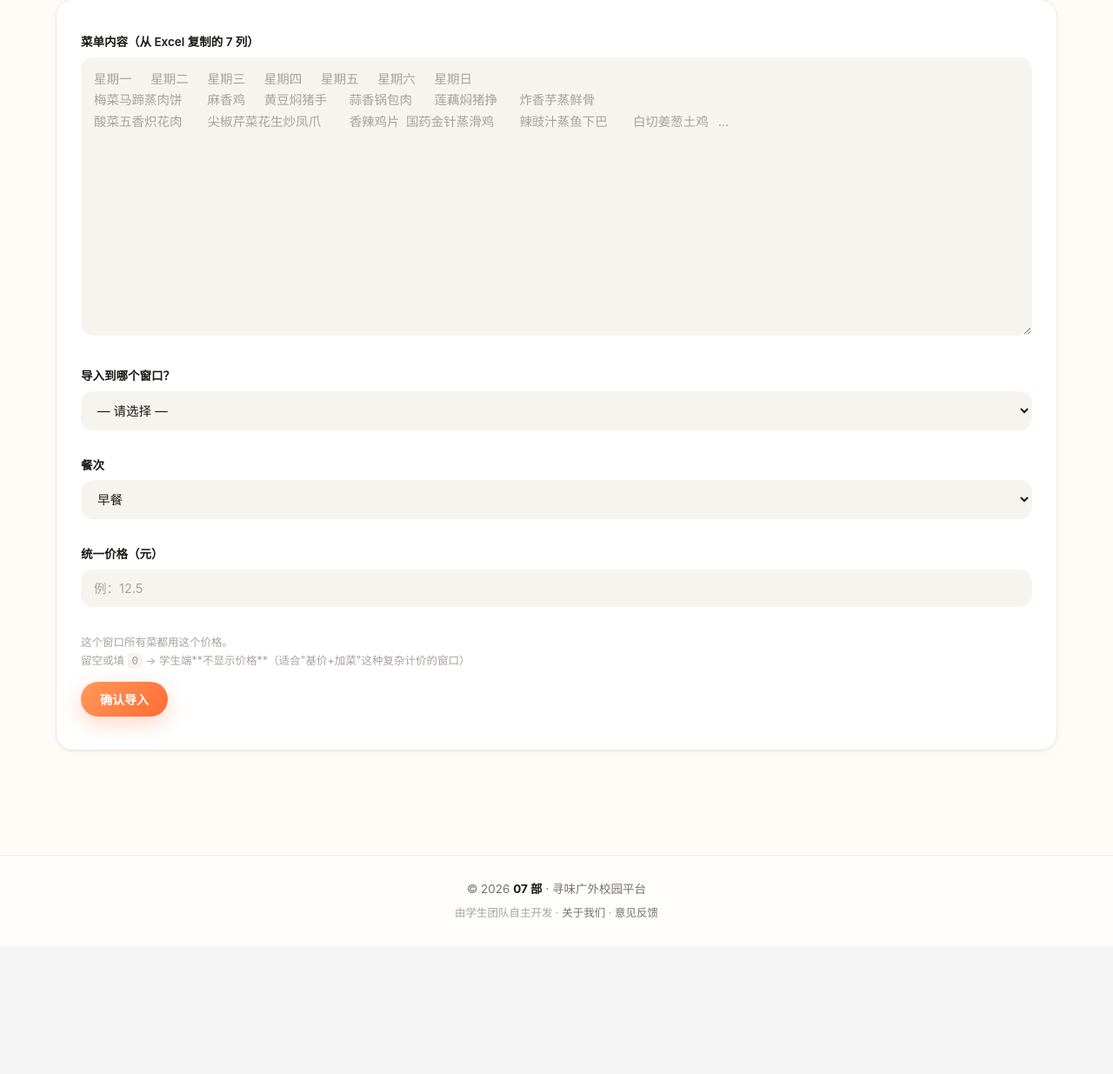
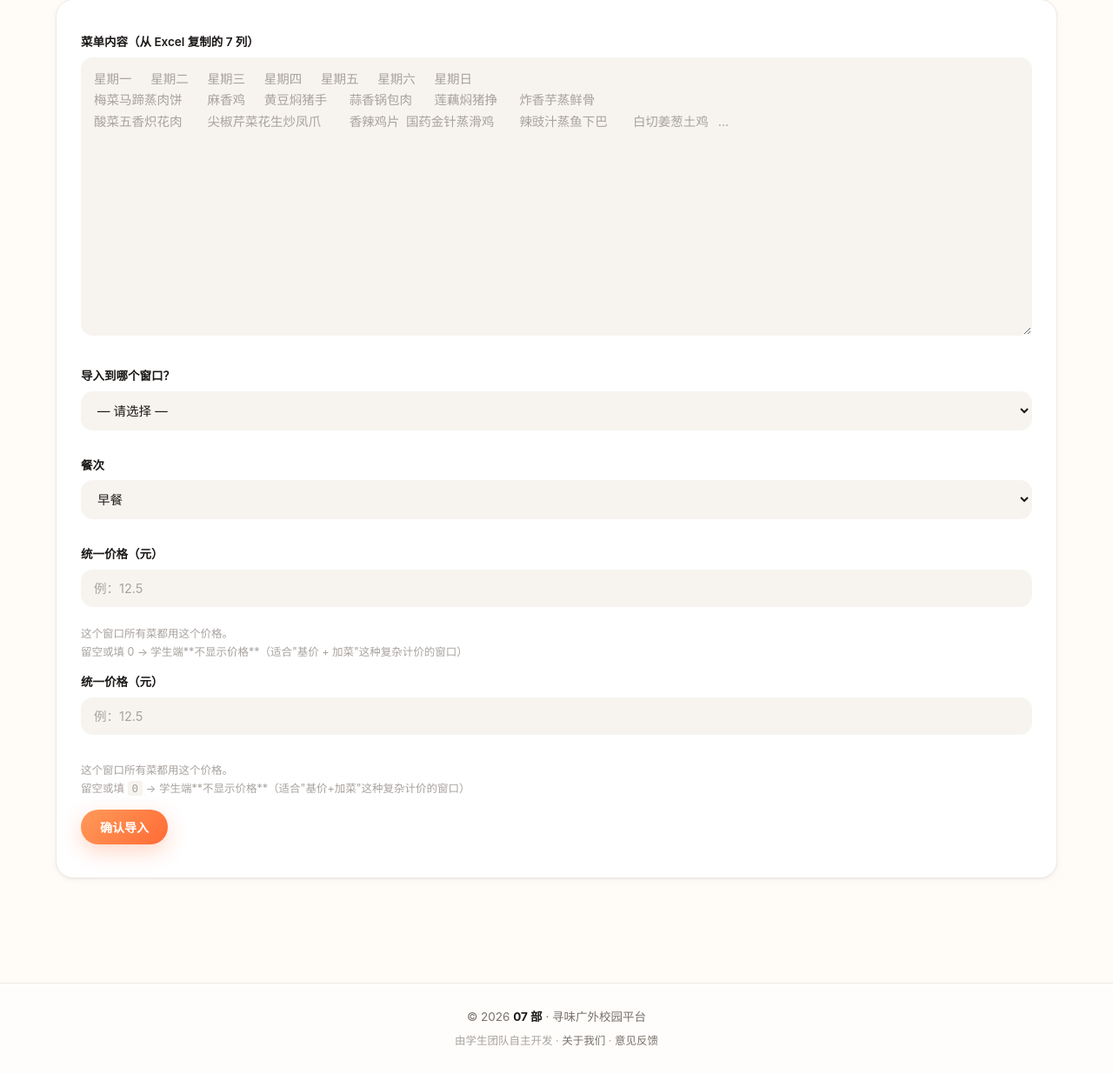
Before and after one commit to XiaoEr2026/XunweiGuangwai, a Flask app: page /admin/dishes/excel in a window 1280 px wide. Shown: the part 501-1736 px from the top of the page at 87% size. Before the commit the page ends 1556 px from the top, so only its background shows below. Run offline with Flask 3, Linux system fonts and the light colour scheme; the visitor is signed in with stand-in values (Sample User, id 1); data that the repository does not hold is empty.

Commit message:
Excel 导入支持统一价格 + 零价格不显示

```diff
--- a/templates/_dish_card.html
+++ b/templates/_dish_card.html
@@ -44,7 +44,9 @@
         <p class="dish-location">🏫 {{ dish.canteen_name }} · {{ dish.stall_name }}</p>
       {% endif %}
       {% if dish.price and dish.price > 0 %}
+      {% if dish.price and dish.price > 0 %}
         <p class="dish-price">￥{{ dish.price }}</p>
+      {% endif %}
       {% endif %}
       <p class="dish-rating">
         ★ {{ dish.avg_rating or "暂无" }}
--- a/templates/admin_dishes_excel.html
+++ b/templates/admin_dishes_excel.html
@@ -143,6 +143,15 @@
         <p>
           <label>统一价格（元）</label>
           <input type="text" name="price" placeholder="例：12.5">
+        </p>
+        <p style="font-size: 12.5px; color: var(--text-tertiary); margin-top: -10px; line-height: 1.7;">
+          这个窗口所有菜都用这个价格。<br>
+          留空或填 0 → 学生端**不显示价格**（适合"基价 + 加菜"这种复杂计价的窗口）
+        </p>
+
+        <p>
+          <label>统一价格（元）</label>
+          <input type="text" name="price" placeholder="例：12.5">
           <p style="font-size: 12.5px; color: var(--text-tertiary); margin-top: 6px; line-height: 1.7;">
             这个窗口所有菜都用这个价格。<br>
             留空或填 <code style="background: var(--bg-subtle); padding: 1px 5px; border-radius: 3px;">0</code>
--- a/templates/dish.html
+++ b/templates/dish.html
@@ -49,8 +49,9 @@
     <h1 class="detail-title">{{ dish.name }}</h1>
     <p class="detail-meta">窗口：{{ dish.canteen_name }} · {{ dish.stall_name }}</p>
     {% if dish.price and dish.price > 0 %}
+    {% if dish.price and dish.price > 0 %}
       <p class="detail-meta">价格：<span class="dish-price">￥{{ dish.price }}</span></p>
-    {% endif %}
+    {% endif %}    {% endif %}
     <p class="detail-meta">
       平均分：<span class="dish-rating">★ {{ dish.avg_rating or "暂无" }} / 5</span>
       （共 {{ dish.review_count }} 条）
```
